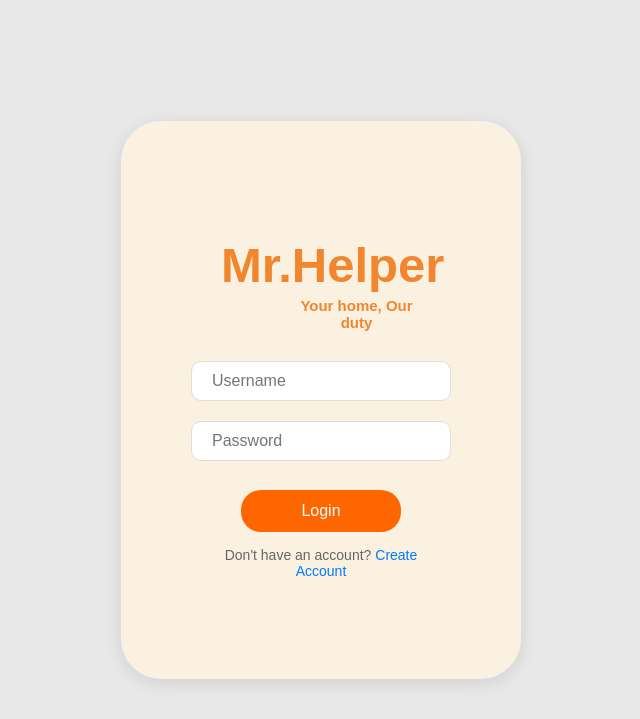
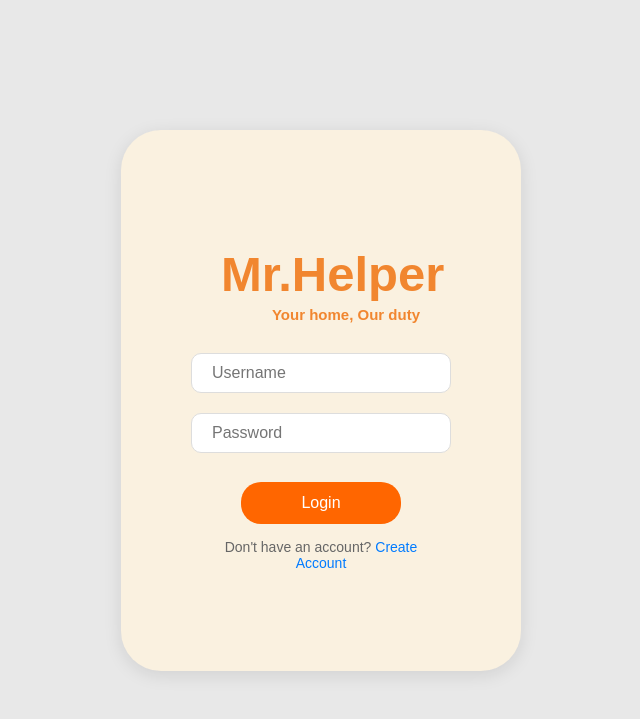
Before and after one commit to Phoenix-star-tech/helper, a Flask app: page /login in a window 1280 px wide. Shown: the top 719 px of the page, without its empty margins (319-959 px from the left). Run offline with Flask 3, Linux system fonts and the light colour scheme; some libraries are stand-ins or nearby versions.

Commit message:
Update login.html

```diff
--- a/templates/login.html
+++ b/templates/login.html
@@ -43,7 +43,7 @@
             color: #F1862f;
             font-size: 15px;
             margin-top: -16px;
-            margin-left: 71px;
+            margin-left: 50px;
 
         }
 
```
